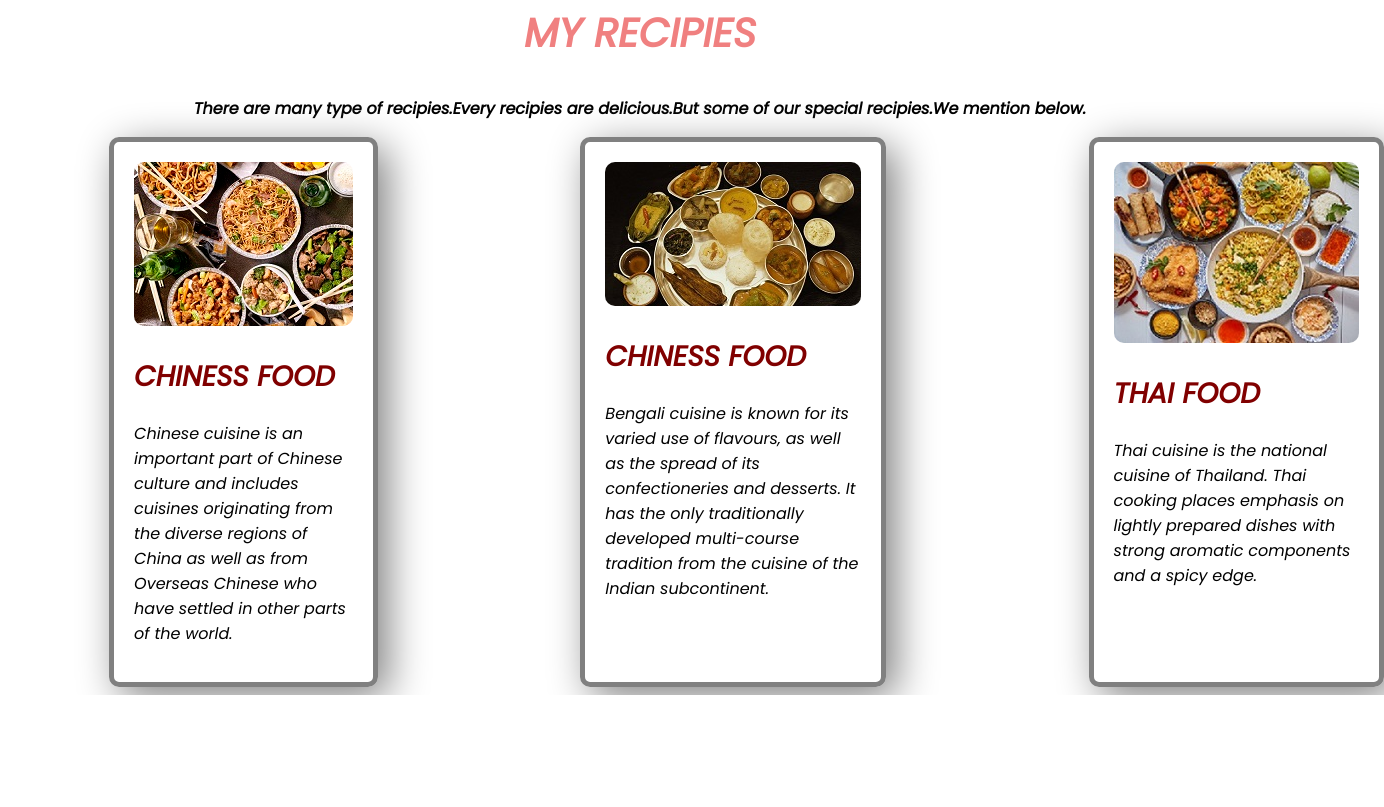
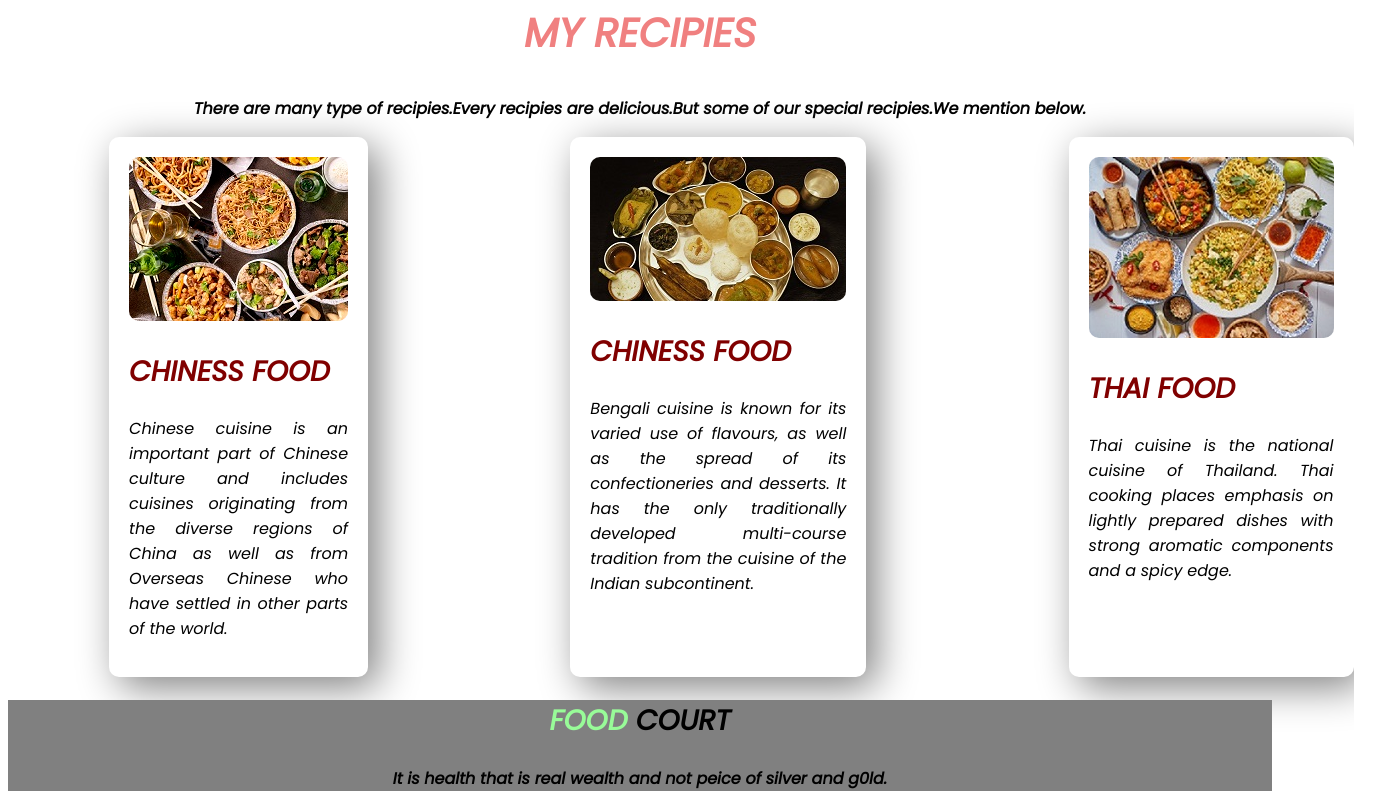
Before and after one commit to Partha2933/FOOD-COURT, a plain HTML site: page index.html in a window 1280 px wide. Shown: the part 877-1684 px from the top of the page, 1384 px wide, since content can reach past the window. Before the commit the page ends 1572 px from the top, so only its background shows below. Drawn offline with Linux system fonts and the light colour scheme.

Commit message:
complete commit

```diff
--- a/index.html
+++ b/index.html
@@ -18,7 +18,7 @@
             <h1>HEALTH IS WEALTH</h1>
             <h2>Eat fresh food forever</h2>
             <h2>With <span class="color"> FOOD COURT</span></h2>
-            <p><b> If you want to fresh food then stay with. We will probide you best food.Our facebook page link here.</b></p>
+            <p><b> If you want to fresh food then stay with us. We will probide you best food.Our facebook page link here.</b></p>
             <a class="link-style" target="_blank" href="https://www.facebook.com/Food-Court-104285244821506/">LINK</a>
         </div>
 
@@ -71,5 +71,11 @@
 
     </section>
 
+    <div id="back">
+        <h2 class="last-design"><span id="span" >FOOD</span> COURT</h2>
+        <P class="last-design"><B>It is health that is real wealth and not peice of silver and g0ld.</B></P>
+
+    </div>
+
 </body>
 </html>
--- a/style.css
+++ b/style.css
@@ -11,6 +11,9 @@ h1{
 }
 h2{
     font-size: 28px;
+}
+p{
+    text-align: justify;
 }
 .color{
     color:indianred;
@@ -62,7 +65,7 @@ h2{
 
     border-radius: 10px;
     box-shadow: 10px 10px 40px grey ;
-    border: 5PX SOLID gray;
+    border: 15px solid rgb(red, green, blue);
 
 }
 #move{
@@ -72,3 +75,12 @@ h2{
 
     border-radius: 10px;
 }
+#back{
+    background-color: gray;
+}
+#span{
+    color: palegreen;
+}
+.last-design{
+    text-align: center;
+}
```
